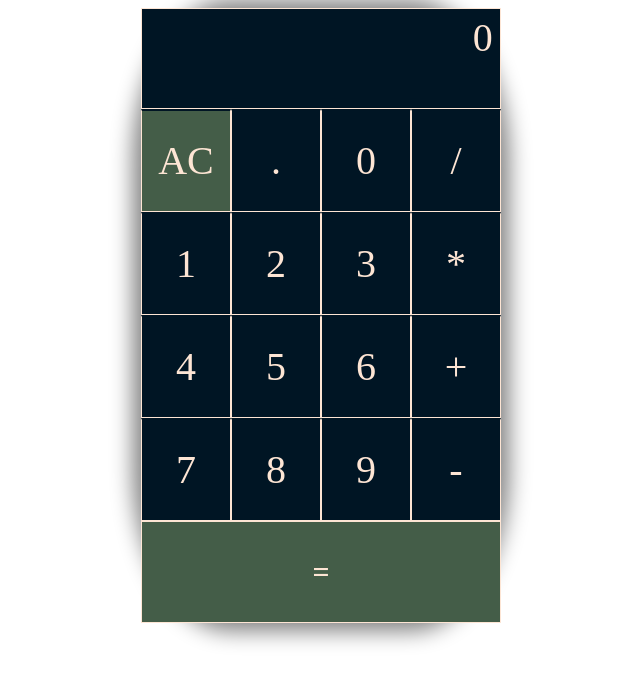
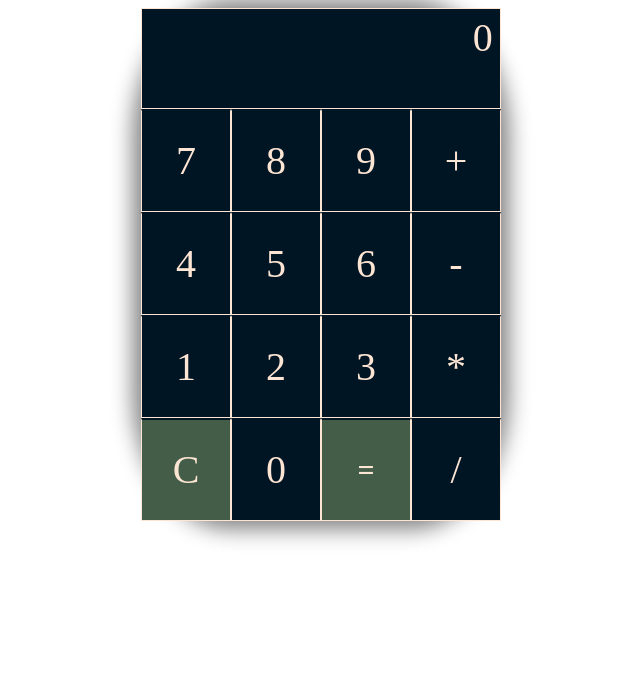
Before and after one commit to DewewRHINO/Calculator, a plain HTML site: page index.html in a window 1280 px wide. Shown: the whole page, without its empty margins (319-959 px from the left). Drawn offline with Linux system fonts and the light colour scheme.

Commit message:
Reformatted buttons

```diff
--- a/index.html
+++ b/index.html
@@ -13,25 +13,22 @@
             <div id="result">0</div>
             <div class="bttns">
 
-              <div class="math-btn" id="clear">AC</div>
-              <div class="math-btn">.</div>
-              <div class="math-btn">0</div>
-              <div class="math-btn">/</div>
+              <div class="math-btn">7</div>
+              <div class="math-btn">8</div>
+              <div class="math-btn">9</div>
+              <div class="math-btn">+</div>
+              <div class="math-btn">4</div>
+              <div class="math-btn">5</div>
+              <div class="math-btn">6</div>
+              <div class="math-btn">-</div>
               <div class="math-btn">1</div>
               <div class="math-btn">2</div>
               <div class="math-btn">3</div>
               <div class="math-btn">*</div>
-              <div class="math-btn">4</div>
-              <div class="math-btn">5</div>
-              <div class="math-btn">6</div>
-              <div class="math-btn">+</div>
-              <div class="math-btn">7</div>
-              <div class="math-btn">8</div>
-              <div class="math-btn">9</div>
-              <div class="math-btn">-</div>
-            </div>
-            <div>
+              <div class="math-btn" id="clear">C</div>
+              <div class="math-btn">0</div>
               <div id="equal" class="math-btn"><strong>=</strong></div>
+              <div class="math-btn">/</div>
             </div>
           </div>
         </section>
--- a/index.js
+++ b/index.js
@@ -68,7 +68,7 @@ function calculateExpression(expression) {
 // We use the map function to iterate over all the buttons.
 buttons.map((button) => {
     button.addEventListener("click", (e) => {
-        if (e.target.innerText === "AC") {
+        if (e.target.innerText === "C") {
             result.innerText = "";
         } else if (e.target.innerText === "=") {
             try {
--- a/styles.css
+++ b/styles.css
@@ -4,8 +4,11 @@ Color Pallets:
 445D48
 D6CC99
 FDE5D4
+
+-> Got from Color Hunt.
 */
 
+/* Container class that gives me control of the whole calculator, border radius effects the shadow of the calculator */
 .container {
 	max-width: 360px;
 	box-shadow: 0px 0px 22px 8px gray;
@@ -15,6 +18,7 @@ FDE5D4
     border-radius: 25%;
 }
 
+/* result id for the numbers at the top of the calculator. Here we define the font as well but, adjusted background and border to match the buttons */
 #result {
     font-family: 'ariel';
     background-color: #001524;
@@ -27,6 +31,7 @@ FDE5D4
     padding: 4% 2%;
 }
 
+/* Button class that contains all the number buttons, this is how we format everything into a grid like style to look more like a calcu*/
 .bttns {
     display: grid;
     border: 10px;
@@ -37,6 +42,7 @@ FDE5D4
     border-top: 2px solid #001524;
 }
 
+/* Math button class to actually style the buttons you see here, this is where we can change the cursor on hover and align text */
 .math-btn {
     background-color: #001524;
     color: #FDE5D4;
@@ -47,20 +53,20 @@ FDE5D4
     cursor: cell;
 }
 
-#calculator-container {
-    text-align: center;
-}
-
+/* Equal button styling. Made it slightly bigger than the other buttons */
 #equal {
     background-color: #445D48;
     color: #FDE5D4;
     font-size: 30px;
 }
 
+/* Clear button matching colors and font as the equal button */
 #clear{
     background-color: #445D48;
     color: #FDE5D4;
 }
+
+/* Hover classes for the buttons to change color */
 
 .math-btn:hover {
     background-color: #D6CC99;
```
